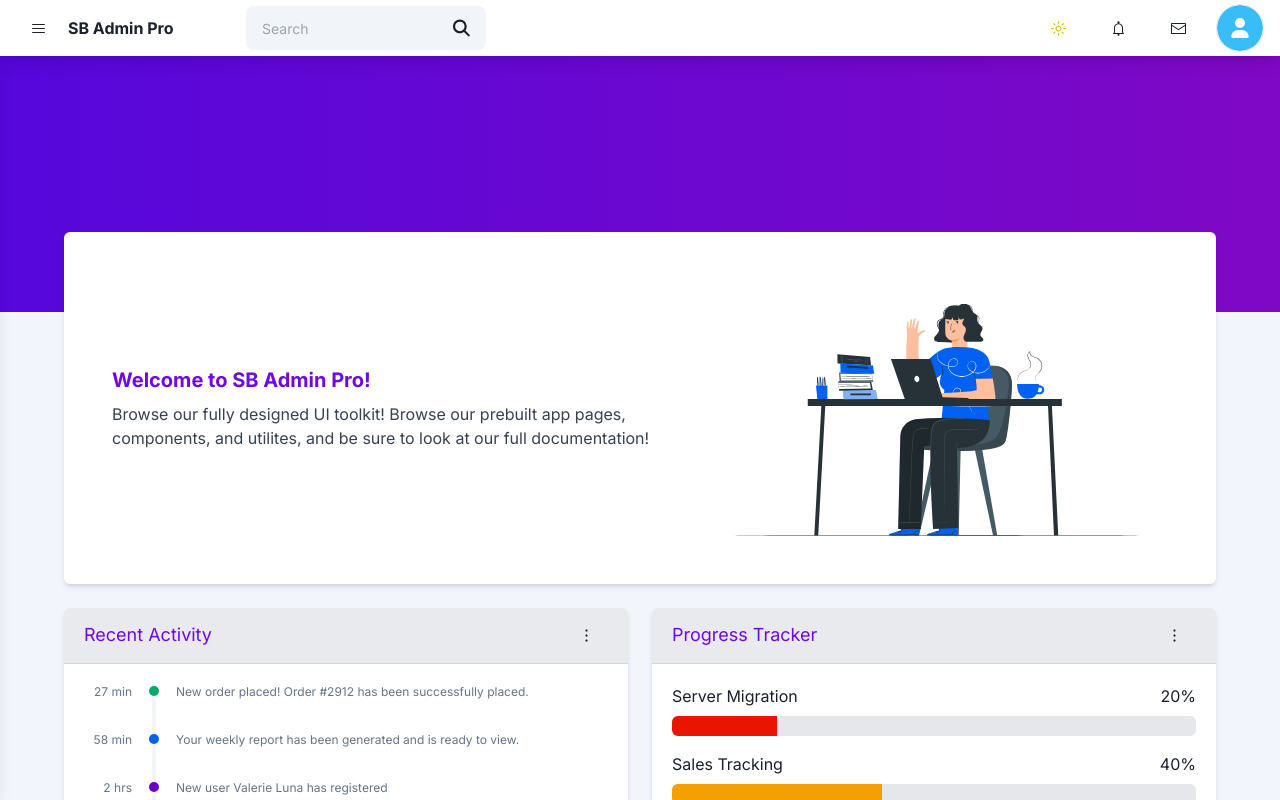
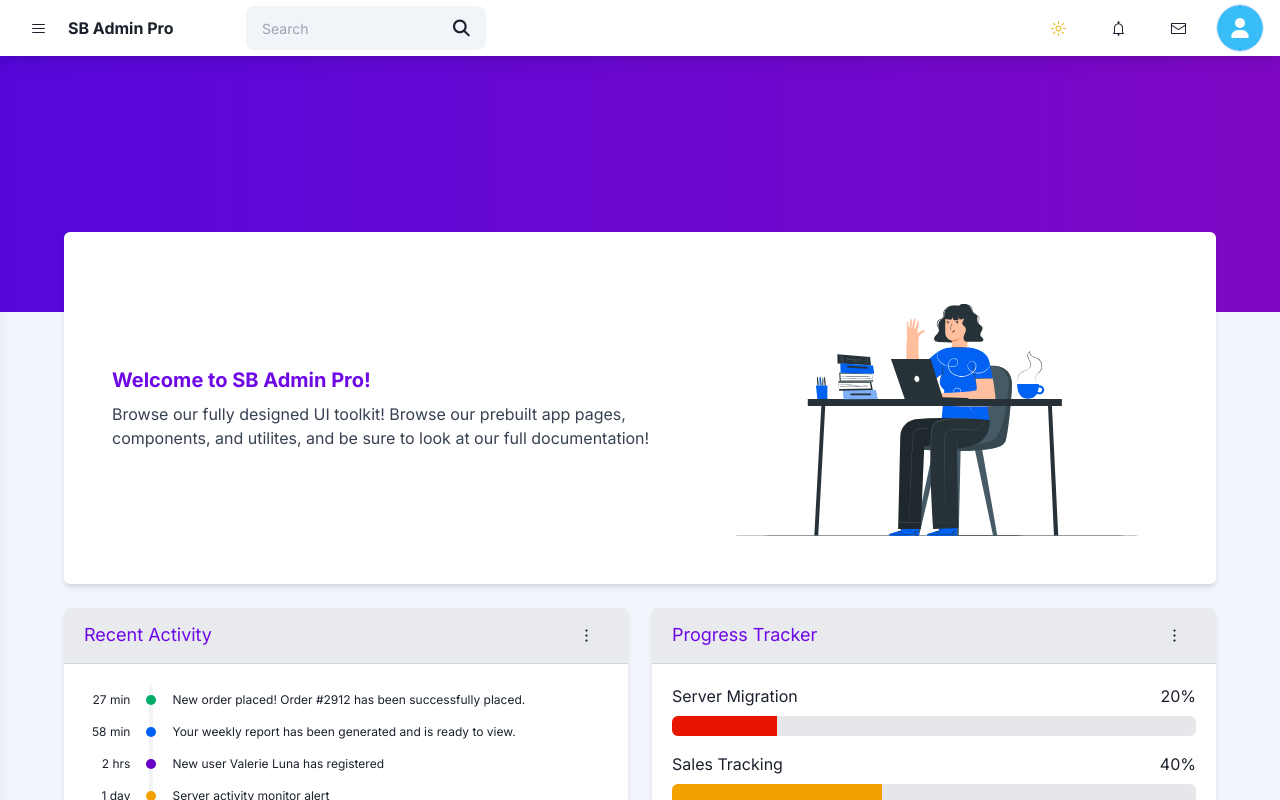
Before and after one commit to 0xe0b69e/psi-proj-2, a Next.js app: page /dashboard in a window 1280 px wide. Built offline with nearby package versions, Linux system fonts and the light colour scheme.

Commit message:
Fixed timeline

```diff
--- a/components/timeline.js
+++ b/components/timeline.js
@@ -13,58 +13,61 @@ export default function Timeline ( { points = [] } )
 {
   const [ isVisible, setIsVisible ] = useState( false );
 
+  const isFirst = ( index ) => index === 0;
+  const isLast = ( index ) => index === points.length - 1;
+
   return (
     <Intersecting
       onVisible={() => setIsVisible( true )}
       onHide={() => setIsVisible( false )}
     >
-      <div className="flex flex-row w-full space-x-5">
-        <div className="flex flex-col items-end space-y-8 w-12">
-          {points.map( ( { date }, index ) => (
+      <table>
+        <tbody>
+        {points.map( ( { color, name, date }, index ) => (
+          <tr key={index} className="text-xs">
+            <td className="p-2 items-center">
               <p
-              key={index}
                 className={cn(
-                "text-xs text-slate-500 transition-all duration-1000 ease-in-out",
-                isVisible ? "translate-x-0 opacity-100" : "translate-x-9 opacity-0"
+                  "text-end text-nowrap transition-all duration-1000 ease-in-out",
+                  isVisible ? "translate-x-0 opacity-100" : "translate-x-10 opacity-0"
+                )}
+                style={{ transitionDelay: `${( index + 1 ) * 0.1}s` }}
+              >
+                {shortRelativeTime( date )}
+              </p>
+            </td>
+            <td className="p-2 h-full items-center relative">
+              <div
+                className={cn(
+                  "w-2.5 h-2.5 rounded-full transition-all duration-1000 ease-in-out z-20 relative",
+                  isVisible ? "translate-y-0 opacity-100" : "-translate-y-10 opacity-0"
+                )}
+                style={{ background: color, transitionDelay: `${( index + 1 ) * 0.05}s` }}
+              />
+              <div
+                className="w-1 h-14 bg-gray-100 dark:bg-foreground-dark absolute z-10 rounded-md"
+                style={{
+                  top: `${isLast( index ) ? 10 : isFirst( index ) ? 90 : 50}%`,
+                  left: "50%",
+                  transform: "translate(-50%, -50%)"
+                }}
+              />
+            </td>
+            <td className="p-2">
+              <p
+                className={cn(
+                  "transition-all duration-1000 ease-in-out",
+                  isVisible ? "translate-x-0 opacity-100" : "-translate-x-10 opacity-0"
                 )}
                 style={{ transitionDelay: `${( index + 1 ) * 0.15}s` }}
               >
-              {shortRelativeTime( date )}
-            </p>
-          ) )}
-        </div>
-        <div
-          className={cn(
-            "flex flex-col w-1 bg-gray-100 dark:bg-slate-700/25 items-center pt-0.5",
-            isVisible && "space-y-[2.39rem]"
-          )}
-        >
-          {points.map( ( { color }, index ) => (
-            <span
-              key={index}
-              className={cn(
-                "rounded-full transition-all duration-1000 ease-in-out w-2.5 h-2.5",
-                isVisible ? "opacity-100" : "opacity-0"
-              )}
-              style={{ background: color }}
-            />
-          ) )}
-        </div>
-        <div className="flex flex-col items-start space-y-8">
-          {points.map( ( { name }, index ) => (
-            <p
-              key={index}
-              className={cn(
-                "text-xs text-slate-500 transition-all duration-1000 ease-in-out transform",
-                isVisible ? "-translate-x-0 opacity-100" : "-translate-x-10 opacity-0"
-              )}
-              style={{ transitionDelay: `${index * 0.30}s` }}
-            >
                 {name}
               </p>
+            </td>
+          </tr>
         ) )}
-        </div>
-      </div>
+        </tbody>
+      </table>
     </Intersecting>
   );
 }
```
Lines whose indentation alone changed are shown as unchanged.
